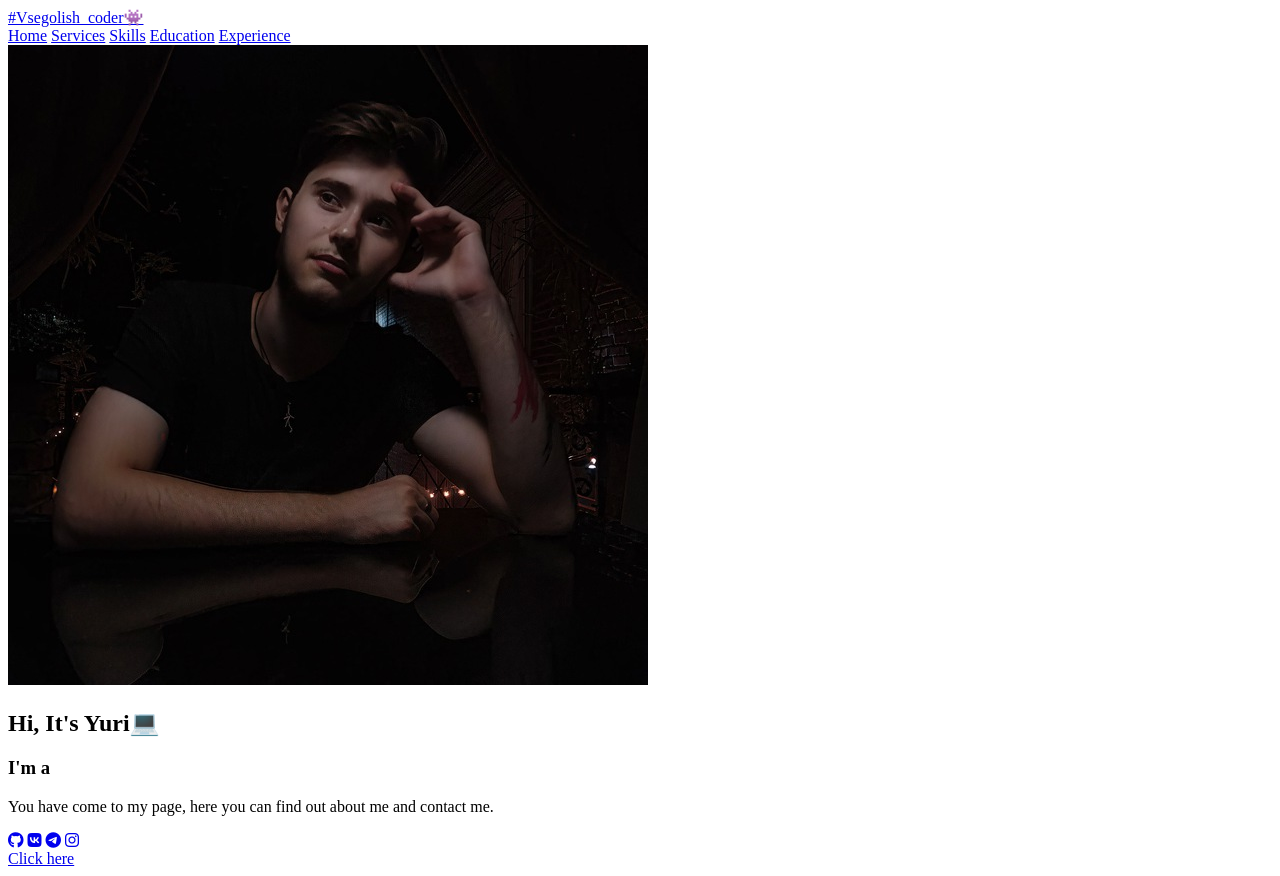
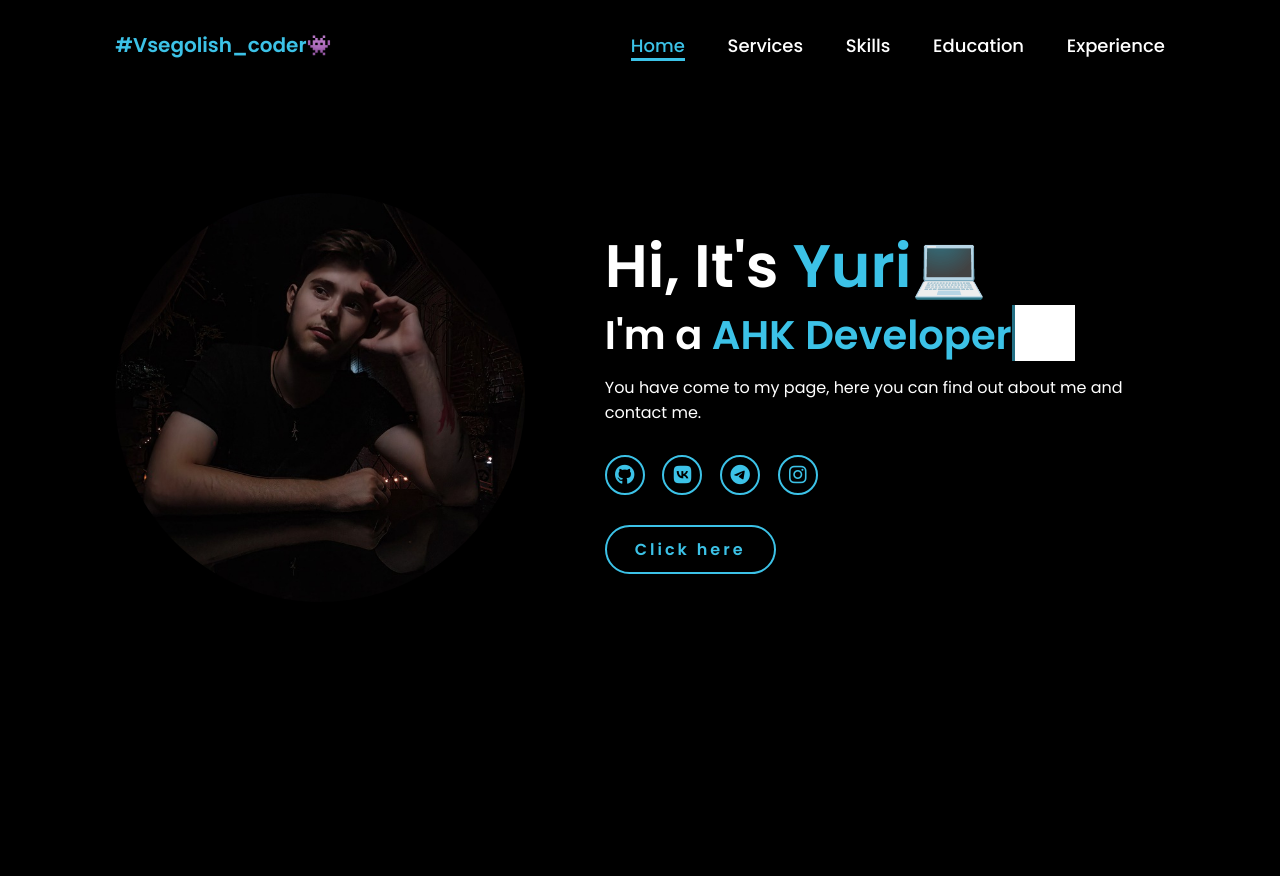
Before and after one commit to KalibriyaRey/Web_Mr.Vinogradov, a plain HTML site: page docs/index.html in a window 1280 px wide. After the commit the page ends 800 px from the top, so only its background shows below. Drawn offline with Linux system fonts and the light colour scheme.

Commit message:
Update style.css

```diff
--- a/docs/style.css
+++ b/docs/style.css
@@ -1,45 +1,269 @@
-<!DOCTYPE html>
-<html lang="en">
+@import url('https://fonts.googleapis.com/css2?family=Poppins:wght@100;200;300;400;500;600&display=swap');
 
-<head>
-    <meta charset="UTF-8">
-    <meta name="viewport" content="width=device-width, initial-scale=1.0">
-    <link rel="stylesheet" href="https://cdnjs.cloudflare.com/ajax/libs/font-awesome/6.5.2/css/all.min.css">
-    <link rel="stylesheet" href="style.css">
-    <link rel="icon" type="image/x-icon" href="img/web1.png">
-    <title>Website</title>
-</head>
-<body>
-    <header>
-        <a href="index.html" class="logo">#Vsegolish_coder👾</a>
+*{
+    margin: 0;
+    padding: 0;
+    box-sizing: border-box;
+    text-decoration: none;
+    border: none;
+    outline: none;
+    font-family: 'Poppins', sans-serif;
+}
 
-        <nav>
-            <a href="#" class="active"> Home</a>
-            <a href="#" >Services</a>
-            <a href="Skills/skills.html">Skills</a>
-            <a href="#" >Education</a>
-            <a href="#" >Experience</a>
-        </nav>
-    </header>
-    <section class="home">
-        <div class="home-img">
-            <img src="img/main.jpg" alt="">
-        </div>
-        <div class="home-content">
-            <h1>Hi, It's <span>Yuri💻</span></h1>
-            <h3 class="typing-text">I'm a <span></span></h3>
-            <p>────୨ৎ────────୨ৎ────────୨ৎ────────୨ৎ────────୨ৎ────────୨ৎ────</p>
-            <p>You have come to my page, here you can find out about me and contact me.</p>
-            <p>────୨ৎ────────୨ৎ────────୨ৎ────────୨ৎ────────୨ৎ────────୨ৎ────</p>
+html{
+    font-size: 62.5%;
+}
 
-            <div class="social-icons">
-                <a href="https://github.com/KalibriyaRey"><i class="fa-brands fa-github"></i></a>
-                <a href="https://vk.com/vsegolish_coder"><i class="fa-brands fa-vk"></i></a>
-                <a href="https://t.me/Next_Zero"><i class="fa-brands fa-telegram"></i></a>
-                <a href="https://www.instagram.com/vsegolish_coder?igsh=MXRkbnBiMnZzdDNmYQ=="><i class="fa-brands fa-instagram"></i></a>
-            </div>
-            <a href="Click here/Website.html" class="btn">Click here</a>
-        </div>
-    </section>
-</body>
-</html>
+body{
+    width: 100%;
+    height: 100vh;
+    overflow-x: hidden;
+    background-color: black;
+    color: white;
+}
+
+header{
+    margin-top: 20px;
+    position: fixed;
+    top: 0;
+    left: 0;
+    width: 100%;
+    padding: 1rem 9%;
+    background-color: transparent;
+    filter: drop-shadow(10px);
+    display: flex;
+    justify-content: space-between;
+    align-items: center;
+    z-index: 100;
+}
+
+.logo{
+    font-size: 2rem;
+    color: #3cc2e7;
+    font-weight: 800;
+    cursor: pointer;
+    transition: 0.5s ease;
+}
+
+.logo:hover{
+    transform: scale(1.1);
+}
+
+nav a{
+    font-size: 1.8rem;
+    color: white;
+    margin-left: 4rem;
+    font-weight: 500;
+    transition: 0.3s ease;
+    border-bottom: 3px solid transparent;
+}
+
+nav a:hover,
+nav a.active{
+    color: #3cc2e7;
+    border-bottom: 3px solid #3cc2e7;
+}
+
+@media(max-width:995px){
+    nav{
+        position: absolute;
+        display: none;
+        top: 0;
+        right: 0;
+        width: 40%;
+        border-left: 3px solid #3cc2e7;
+        border-bottom: 3px solid #3cc2e7;
+        border-bottom-left-radius: 2rem;
+        padding: 1rem solid;
+        background-color: #161616;
+        border-top: 0.1rem solid rgba(0,0,0,0.1);
+    }
+
+    nav.active{
+        display: block;
+    }
+
+    nav a{
+        display: block;
+        font-size: 2rem;
+        margin: 3rem 0;
+    }
+
+    nav a:hover,
+    nav a.active{
+        padding: 1rem;
+        border-radius: 0.5rem;
+        border-bottom: 0.5rem solid #3cc2e7;
+    }
+}
+
+section{
+    min-height: 100vh;
+    padding: 5rem 9% 5rem;
+}
+
+.home{
+    display: flex;
+    justify-content: center;
+    align-items: center;
+    gap: 8rem;
+    background-color: black;
+}
+
+.home .home-content h1{
+    font-size: 6rem;
+    font-weight: 700;
+    line-height: 1.3;
+}
+
+span{
+    color: #3cc2e7;
+}
+
+.home-content h3{
+    font-size: 4rem;
+    margin-bottom: 1rem;
+    font-weight: 700;
+}
+
+.home-content p{
+    font-size: 1.6rem;
+}
+
+.home-img{
+    border-radius: 50%;
+}
+
+.home-img img{
+    position: relative;
+    width: 32vw;
+    border-radius: 50%;
+    box-shadow: 0 0 25px solid #3cc2e7;
+    cursor: pointer;
+    transition: 0.2s linear;
+}
+
+.home-img img:hover{
+    font-size: 1.8rem;
+    font-weight: 500;
+}
+
+.social-icons a{
+    display: inline-flex;
+    justify-content: center;
+    align-items: center;
+    width: 4rem;
+    height: 4rem;
+    background-color: transparent;
+    border: 0.2rem solid #3cc2e7;
+    font-size: 2rem;
+    border-radius: 50%;
+    margin: 3rem 1.5rem 3rem 0;
+    transition: 0.3s ease;
+    color: #3cc2e7;
+}
+
+.social-icons a:hover{
+    color: black;
+    transform: scale(1.3) translateY(-5px);
+    background-color: #3cc2e7;
+    box-shadow: 0  0 25px #3cc2e7;
+}
+
+.btn{
+    display: inline-block;
+    padding: 1rem 2.8rem;
+    background-color: black;
+    border-radius: 4rem;
+    font-size: 1.6rem;
+    color: #3cc2e7;
+    letter-spacing: 0.3rem;
+    font-weight: 600;
+    border: 2px solid #3cc2e7;
+    transition: 0.3s ease;
+    cursor: pointer;
+}
+
+.btn:hover{
+    transform: scale3d(1.03);
+    background-color: #3cc2e7;
+    color: black;
+    box-shadow: 0 0 25px #3cc2e7;
+}
+
+.typing-text{
+    font-size: 34px;
+    font-weight: 600;
+    min-width: 280px;
+}
+
+.typing-text span{
+    position: relative;
+}
+
+.typing-text span::before{
+    content: "software Developer";
+    color: #3cc2e7;
+    animation: words 20s infinite;
+}
+
+.typing-text span::after{
+    content: "";
+    background-color: rgb(255, 255, 255);
+    position: absolute;
+    width: calc(50px + 1rem);
+    height: 100%;
+    border-left: 3px solid rgb(0, 0, 0);
+    right: -1;
+    animation: cursor 0.6s infinite;
+}
+
+@keyframes cursor{
+    to{
+        border-left: 3px solid #3cc2e7;
+    }
+}
+
+@keyframes words{
+    0%, 20%{
+        content: "Web Developer";
+    }
+    21%, 40%{
+        content: "AHK Developer";
+    }
+    41%, 60%{
+        content: "Web Designer";
+    }
+    61%, 80%{
+        content: "Youtuber";
+    }
+    81%, 100%{
+        content: "Python Developer";
+    }
+}
+
+@media (max-width: 1000px){
+    .home{
+        gap: 4rem;
+    }
+}
+
+@media(max-width:995px){
+    .home{
+        flex-direction: column;
+        margin: 5rem 4rem;
+    }
+
+    .home .home-content h3{
+        font-size: 2.5rem;
+    }
+
+    .home-content h1{
+        font-size: 5rem;
+    }
+
+    .home-img img{
+        width: 70vw;
+        margin-top: 4rem;
+    }
+}
```
